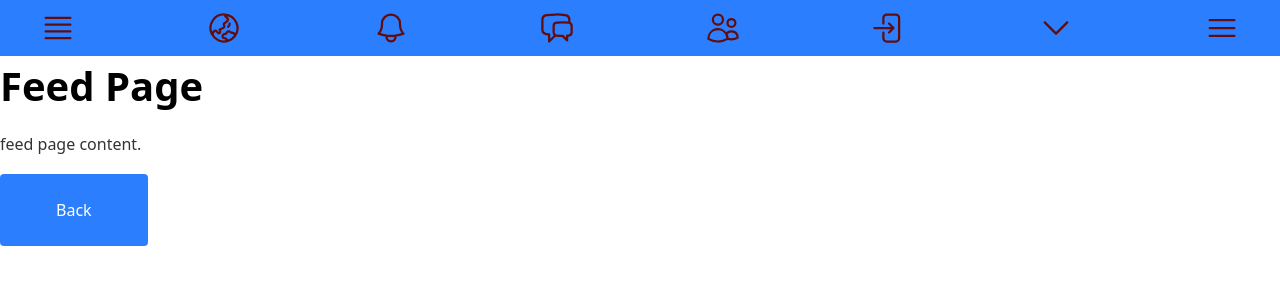
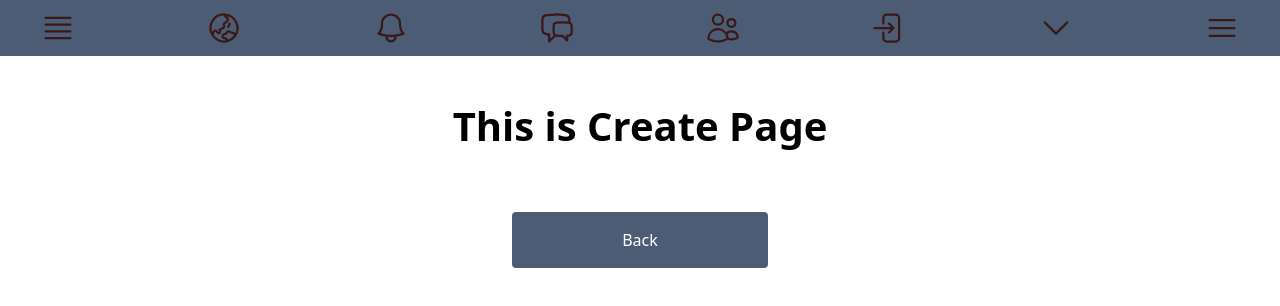
Before and after one commit to alesurankar/social_media_project, a Next.js app in the folder apps/web/: page /create in a window 1280 px wide. Shown: the top 306 px of the page. Built offline with nearby package versions, Linux system fonts and the light colour scheme.

Commit message:
web add styles and navigation

```diff
--- a/apps/web/src/app/(app)/create/page.tsx
+++ b/apps/web/src/app/(app)/create/page.tsx
@@ -3,18 +3,19 @@
 import { useRouter } from "next/navigation";
 
 
-export default function FeedPage() {
+const Create = () => {
   const router = useRouter();
 
   return (
-    <div>
-      <h1>Feed Page</h1>
-      <p>feed page content.</p>
-      <button
-        className="px-14 py-6 bg-blue-500 text-white rounded"
+    <div className="flex flex-col items-center justify-center">
+      <h1 className="p-10">This is Create Page</h1>
+      <button className="hover:text-black text-white py-4 px-8 mb-2 w-64 rounded"
         onClick={() => router.push("/")}
-      >Back
+      >
+        Back
       </button>
     </div>
   );
 }
+
+export default Create;
--- a/apps/web/src/app/(app)/explore/page.tsx
+++ b/apps/web/src/app/(app)/explore/page.tsx
@@ -3,18 +3,19 @@
 import { useRouter } from "next/navigation";
 
 
-export default function FeedPage() {
+const Explore = () => {
   const router = useRouter();
 
   return (
-    <div>
-      <h1>Feed Page</h1>
-      <p>feed page content.</p>
-      <button
-        className="px-14 py-6 bg-blue-500 text-white rounded"
+    <div className="flex flex-col items-center justify-center">
+      <h1 className="p-10">This is Explore Page</h1>
+      <button className="hover:text-black text-white py-4 px-8 mb-2 w-64 rounded"
         onClick={() => router.push("/")}
-      >Back
+      >
+        Back
       </button>
     </div>
   );
 }
+
+export default Explore;
--- a/apps/web/src/app/(app)/feed/page.tsx
+++ b/apps/web/src/app/(app)/feed/page.tsx
@@ -3,18 +3,19 @@
 import { useRouter } from "next/navigation";
 
 
-export default function FeedPage() {
+const Feed = () => {
   const router = useRouter();
 
   return (
-    <div>
-      <h1>Feed Page</h1>
-      <p>feed page content.</p>
-      <button
-        className="px-14 py-6 bg-blue-500 text-white rounded"
+    <div className="flex flex-col items-center justify-center">
+      <h1 className="p-10">This is Feed Page</h1>
+      <button className="hover:text-black text-white py-4 px-8 mb-2 w-64 rounded"
         onClick={() => router.push("/")}
-      >Back
+      >
+        Back
       </button>
     </div>
   );
 }
+
+export default Feed;
--- a/apps/web/src/app/(app)/notifications/page.tsx
+++ b/apps/web/src/app/(app)/notifications/page.tsx
@@ -3,18 +3,19 @@
 import { useRouter } from "next/navigation";
 
 
-export default function FeedPage() {
+const Notifications = () => {
   const router = useRouter();
 
   return (
-    <div>
-      <h1>Feed Page</h1>
-      <p>feed page content.</p>
-      <button
-        className="px-14 py-6 bg-blue-500 text-white rounded"
+    <div className="flex flex-col items-center justify-center">
+      <h1 className="p-10">This is Notifications Page</h1>
+      <button className="hover:text-black text-white py-4 px-8 mb-2 w-64 rounded"
         onClick={() => router.push("/")}
-      >Back
+      >
+        Back
       </button>
     </div>
   );
 }
+
+export default Notifications;
--- a/apps/web/src/app/(app)/profile/page.tsx
+++ b/apps/web/src/app/(app)/profile/page.tsx
@@ -3,18 +3,19 @@
 import { useRouter } from "next/navigation";
 
 
-export default function FeedPage() {
+const Profile = () => {
   const router = useRouter();
 
   return (
-    <div>
-      <h1>Feed Page</h1>
-      <p>feed page content.</p>
-      <button
-        className="px-14 py-6 bg-blue-500 text-white rounded"
+    <div className="flex flex-col items-center justify-center">
+      <h1 className="p-10">This is Profile Page</h1>
+      <button className="hover:text-black text-white py-4 px-8 mb-2 w-64 rounded"
         onClick={() => router.push("/")}
-      >Back
+      >
+        Back
       </button>
     </div>
   );
 }
+
+export default Profile;
--- a/apps/web/src/app/global.css
+++ b/apps/web/src/app/global.css
@@ -44,12 +44,18 @@
         margin-bottom: 1rem;
     }
     button {
-        background-color: #007bff;
-        color: white;
-        padding: 0.5rem 1rem;
-        border-radius: 0.25rem;
+        background-color: #4d5c75;
+        color: #381818;
         border: none;
         cursor: pointer;
+        transition: transform 0.1s, color 0.1s;
+    }
+    button:hover {
+        color: #a17272;
+    }
+
+    button:active {
+        transform: scale(0.9);
     }
     a {
         color: #1d4ed8;
--- a/apps/web/src/app/page.tsx
+++ b/apps/web/src/app/page.tsx
@@ -8,20 +8,32 @@ export default function LandingPage() {
 
   return (
     <main className="flex flex-col items-center justify-center h-screen">
-      <h1>This is Landing Page</h1>
-      <h1 className="text-red-500 text-5xl">Hello World</h1>
-      <h2>This is default H2</h2>
-      <h1>This is H1</h1>
-      <h2>This is H2</h2>
-      <h3>This is H2</h3>
-      <h4>This is H2</h4>
-      <h5>This is H2</h5>
-      <h6 className="text-white">This is H2</h6>
-      <p>This is p</p>
-      <button
-        className="px-14 py-6 bg-blue-500 text-white rounded"
+      <img
+        src="/images/logo1.png"
+        alt="Logo"
+        className="w-42 h-42 mb-4"
+      />
+      <h1>Welcome to Social Platform app</h1>
+      <h2>navigate</h2>
+      <button className="hover:text-black text-white py-4 px-8 mb-2 w-64 rounded"
+        onClick={() => router.push("/create")}
+      >Create
+      </button>
+      <button className="hover:text-black text-white py-4 px-8 mb-2 w-64 rounded"
+        onClick={() => router.push("/explore")}
+      >Explore
+      </button>
+      <button className="hover:text-black text-white py-4 px-8 mb-2 w-64 rounded"
         onClick={() => router.push("/feed")}
-      >Next
+      >Feed
+      </button>
+      <button className="hover:text-black text-white py-4 px-8 mb-2 w-64 rounded"
+        onClick={() => router.push("/notifications")}
+      >Notifications
+      </button>
+      <button className="hover:text-black text-white py-4 px-8 mb-2 w-64 rounded"
+        onClick={() => router.push("/profile")}
+      >Profile
       </button>
     </main>
   );
--- a/apps/web/src/ui/Navigation.tsx
+++ b/apps/web/src/ui/Navigation.tsx
@@ -2,15 +2,31 @@ import Icon from "../../../../packages/icons/Icon";
 
 const Navigation = () => {
   return (
-    <div id="navigation" className="bg-blue-500 h-14 w-full flex items-center justify-between p-4 px-10">
-      <Icon name="bars_4" size={36} color="#630c0c" />
-      <Icon name="globe" size={36} color="#630c0c" />
-      <Icon name="bell" size={36} color="#630c0c" />
-      <Icon name="chat_bubble_left_right" size={36} color="#630c0c" />
-      <Icon name="users" size={36} color="#630c0c" />
-      <Icon name="arrow_right_end_rectangle" size={36} color="#630c0c" />
-      <Icon name="chevron_down" size={36} color="#630c0c" />
-      <Icon name="bars_3" size={36} color="#630c0c" />
+    <div id="navigation" className="bg-[#4d5c75] h-14 w-full flex items-center justify-between p-4 px-10">
+      <button>
+        <Icon name="bars_4" size={36}/>
+      </button>
+      <button>
+        <Icon name="globe" size={36}/>
+      </button>
+      <button>
+        <Icon name="bell" size={36}/>
+      </button>
+      <button>
+        <Icon name="chat_bubble_left_right" size={36}/>
+      </button>
+      <button>
+        <Icon name="users" size={36}/>
+      </button>
+      <button>
+        <Icon name="arrow_right_end_rectangle" size={36}/>
+      </button>
+      <button>
+        <Icon name="chevron_down" size={36}/>
+      </button>
+      <button>
+        <Icon name="bars_3" size={36}/>
+      </button>
     </div>
   );
 };
```
Also changed, not shown: apps/web/public/images/logo1.png (added), apps/web/public/images/logo2.png (added).
